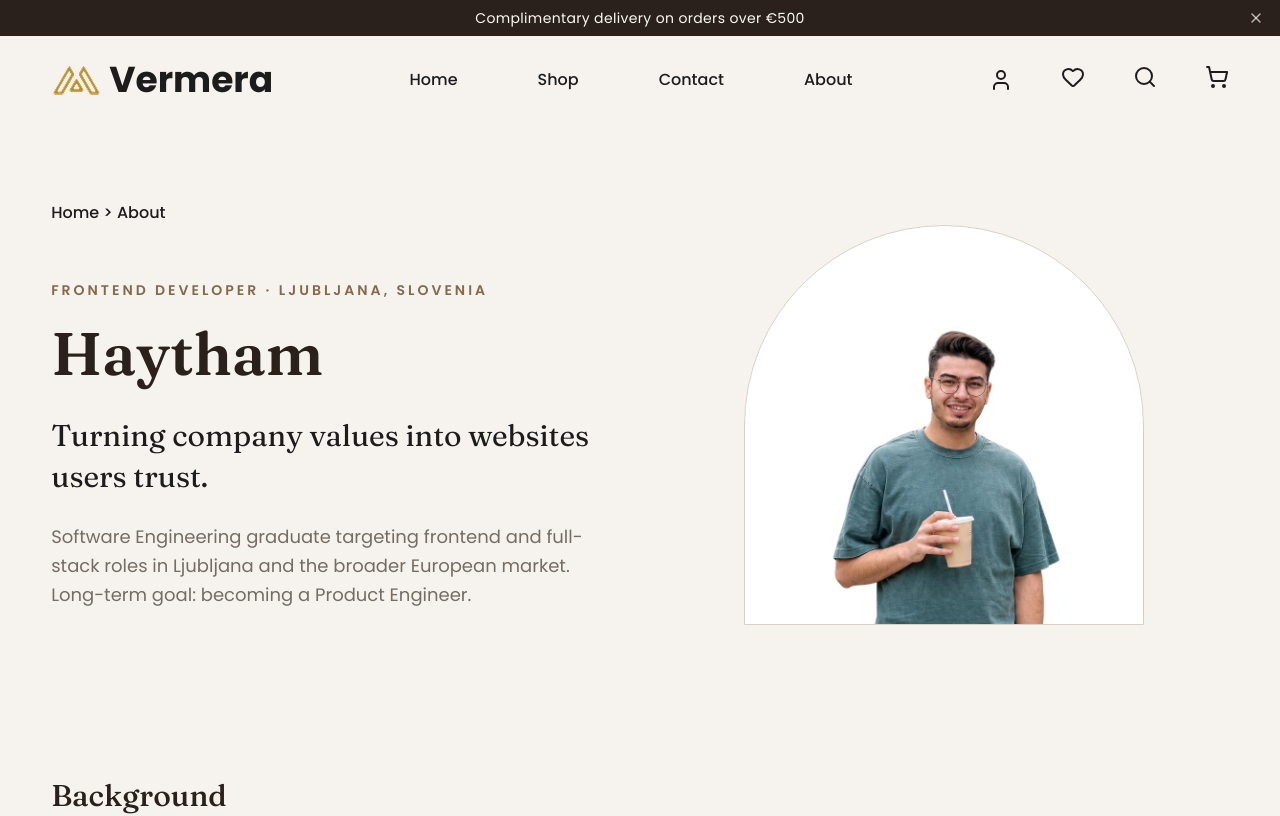
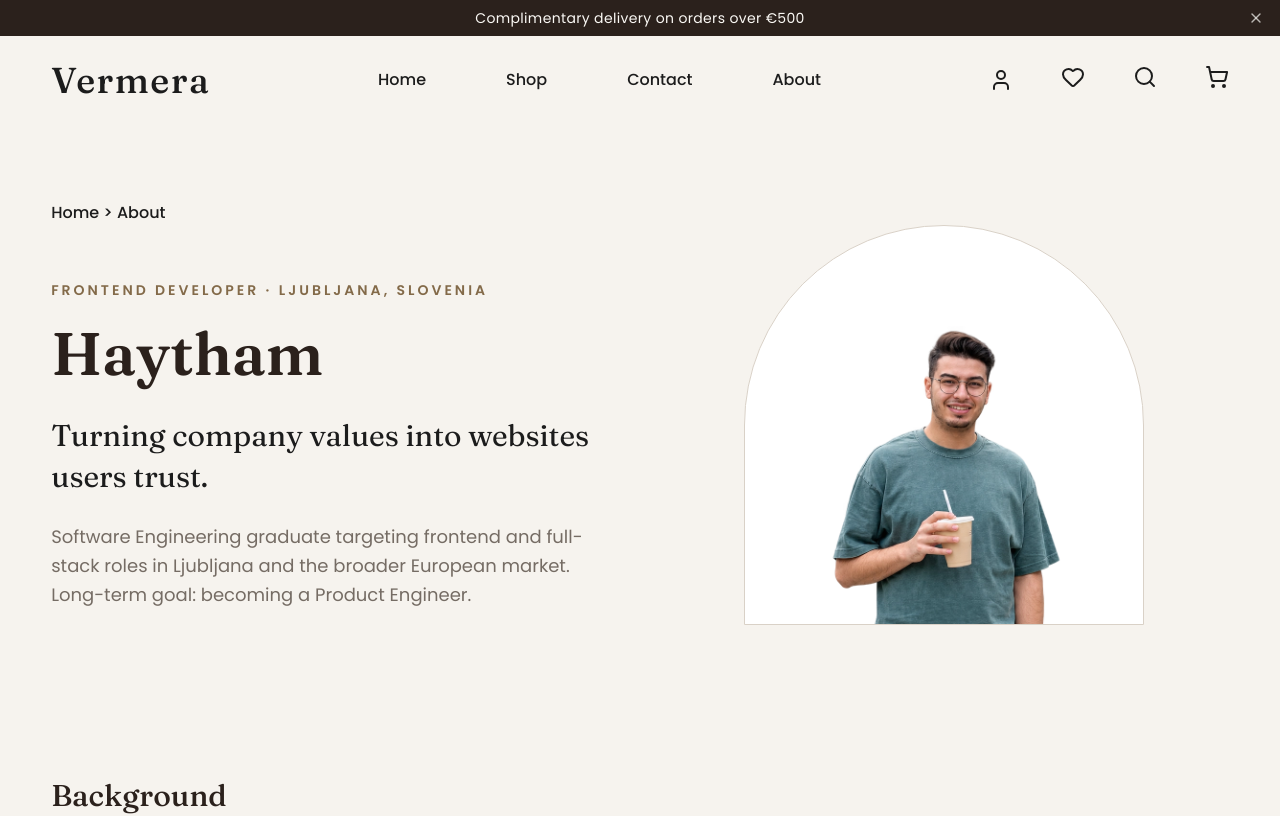
Before and after one commit to HaythamSaba/vermera, a React (Vite) app: page /about in a window 1280 px wide. Shown: the top 816 px of the page. Built offline with nearby package versions, Linux system fonts and the light colour scheme.

Commit message:
creating a new wordmark

```diff
--- a/src/ui/Footer.jsx
+++ b/src/ui/Footer.jsx
@@ -1,6 +1,7 @@
 import { Link } from "react-router";
 import { supportedCategories } from "../services/apiProducts";
 import { CATEGORY_LABELS } from "../features/products/categoryLabels";
+import Logo from "./Logo";
 
 const linkClass = "hover:text-brass transition-colors duration-300";
 
@@ -12,7 +13,7 @@ const Footer = () => {
       <div className="container-foundation grid gap-10 sm:grid-cols-2 lg:grid-cols-3 py-12 lg:py-20">
         {/* Brand */}
         <div>
-          <p className="text-2xl font-serif font-medium mb-4">Vermera.</p>
+          <Logo size="compact" className="mb-4" />
           <p className="text-taupe max-w-xs">
             Considered pieces for everyday living.
           </p>
--- a/src/ui/HeaderFloating.jsx
+++ b/src/ui/HeaderFloating.jsx
@@ -1,9 +1,9 @@
 import { AnimatePresence, motion } from "framer-motion";
 import { Menu, Search } from "lucide-react";
-import { Link } from "react-router";
 import HeaderDesktopNav from "./HeaderDesktopNav";
 import HeaderDesktopIcons from "./HeaderDesktopIcons";
 import CartIcon from "./CartIcon";
+import Logo from "./Logo";
 
 const MotionHeader = motion.header;
 
@@ -26,16 +26,7 @@ const HeaderFloating = ({
         className="fixed top-0 left-0 right-0 z-60 py-4 font-medium mx-auto px-[clamp(1.25rem,4vw,5rem)] w-full bg-espresso/80 text-cream shadow-soft border-b border-espresso backdrop-blur-lg"
       >
         <div className="flex w-full justify-between items-center">
-          <Link to="/" className="flex items-center gap-2">
-            <img
-              src="/images/main-logo.webp"
-              alt="logo"
-              width={50}
-              height={32}
-              className="h-8 w-auto"
-            />
-            <p className="text-2xl font-bold">Vermera</p>
-          </Link>
+          <Logo size="compact" />
 
           <HeaderDesktopNav />
           <HeaderDesktopIcons onSearchClick={onSearchClick} />
--- a/src/ui/HeaderPrimary.jsx
+++ b/src/ui/HeaderPrimary.jsx
@@ -1,8 +1,8 @@
 import { Menu, Search } from "lucide-react";
-import { Link } from "react-router";
 import HeaderDesktopNav from "./HeaderDesktopNav";
 import HeaderDesktopIcons from "./HeaderDesktopIcons";
 import CartIcon from "./CartIcon";
+import Logo from "./Logo";
 
 // Always in normal document flow, so nav/cart/search stay reachable even on
 // pages too short to trigger the floating header's scrolled state.
@@ -19,10 +19,7 @@ const HeaderPrimary = ({
 }) => (
   <header className="top-0 left-0 right-0 z-60 py-6 font-medium mx-auto px-[clamp(1.25rem,4vw,5rem)] w-full bg-transparent text-charcoal">
     <div className="flex w-full justify-between items-center">
-      <Link to="/" className="flex items-center gap-2">
-        <img src="/images/main-logo.webp" alt="logo" width={50} height={32} />
-        <p className="text-4xl font-bold">Vermera</p>
-      </Link>
+      <Logo size="default" animate />
 
       {/* Desktop nav */}
       <HeaderDesktopNav />
--- /dev/null
+++ b/src/ui/Logo.jsx
@@ -0,0 +1,68 @@
+import { Link } from "react-router";
+import { motion } from "framer-motion";
+import { navLinkClass } from "./HeaderDesktopNav";
+import { EASE } from "../utils/motion";
+
+// Matches the codebase convention elsewhere (Header, CartOverview) —
+// aliasing to a plain identifier before using it as a JSX tag is what lets
+// no-unused-vars recognize the import as used.
+const MotionSpan = motion.span;
+
+const SIZE_CLASSES = {
+  default: "text-4xl",
+  compact: "text-2xl",
+};
+
+// Vermera's brand mark — a restrained typographic wordmark (Fraunces,
+// medium weight, slightly tracked-out) rather than an icon+text lockup:
+// this is a quiet-luxury fashion brand, and an invented pictorial symbol
+// would work against that positioning. Color is intentionally not set here
+// — it inherits `currentColor` from whichever text-* class the header/
+// footer already applies (text-charcoal on the light primary header and
+// footer, text-cream on the dark floating header), so this one component
+// renders correctly in every context it's used in. The brass underline-on-
+// hover (the exact treatment HeaderDesktopNav's links already use) is
+// brass's one "accent" role here, per the design brief.
+//
+// `size`: "default" is the full-width primary header's 36px; "compact" is
+// the condensed floating header's and the footer's 24px — both stayed
+// fully legible in testing, so no separate monogram treatment was needed.
+// `animate`: a single, short fade-and-rise on mount, via framer-motion
+// rather than the site's GSAP-driven Reveal — Reveal pulls in GSAP, which
+// is otherwise only reachable through lazy route chunks; importing it here
+// would drag all of GSAP into the eager main bundle (confirmed: +124 KB)
+// just for a decorative one-time fade. framer-motion costs nothing extra
+// here since HeaderFloating already loads it eagerly. Intended for the
+// primary header only, which truly mounts once per page load; the floating
+// header mounts/unmounts on every scroll-threshold crossing, where
+// replaying this each time would read as fidgety rather than quiet.
+const Logo = ({ size = "default", animate = false, className = "" }) => {
+  const text = (
+    <span
+      className={`font-serif font-medium tracking-[0.04em] ${SIZE_CLASSES[size]}`}
+    >
+      Vermera
+    </span>
+  );
+
+  return (
+    <Link
+      to="/"
+      className={`${navLinkClass} inline-flex items-center ${className}`}
+    >
+      {animate ? (
+        <MotionSpan
+          initial={{ opacity: 0, y: 6 }}
+          animate={{ opacity: 1, y: 0 }}
+          transition={{ duration: 0.35, ease: EASE.out }}
+        >
+          {text}
+        </MotionSpan>
+      ) : (
+        text
+      )}
+    </Link>
+  );
+};
+
+export default Logo;
```
